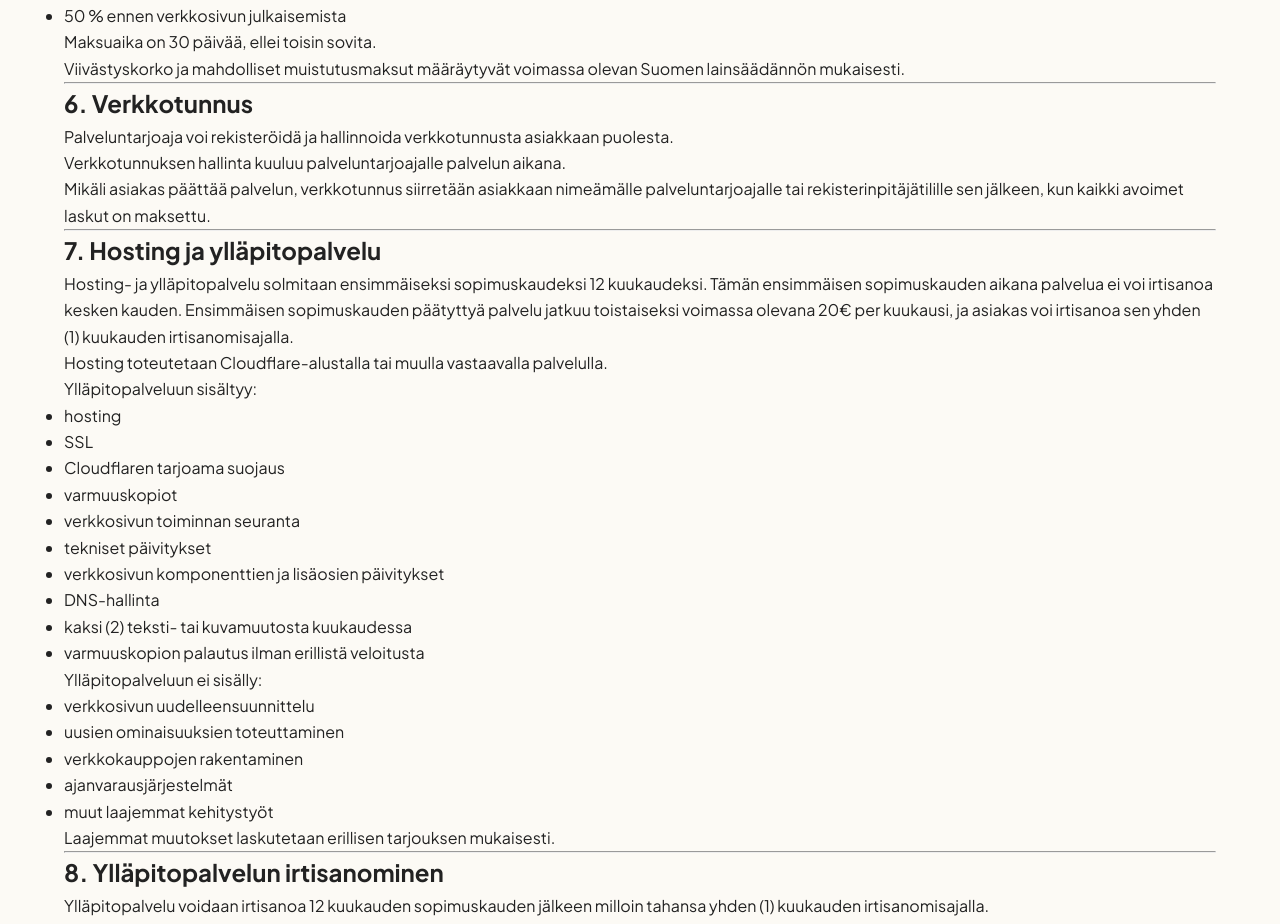
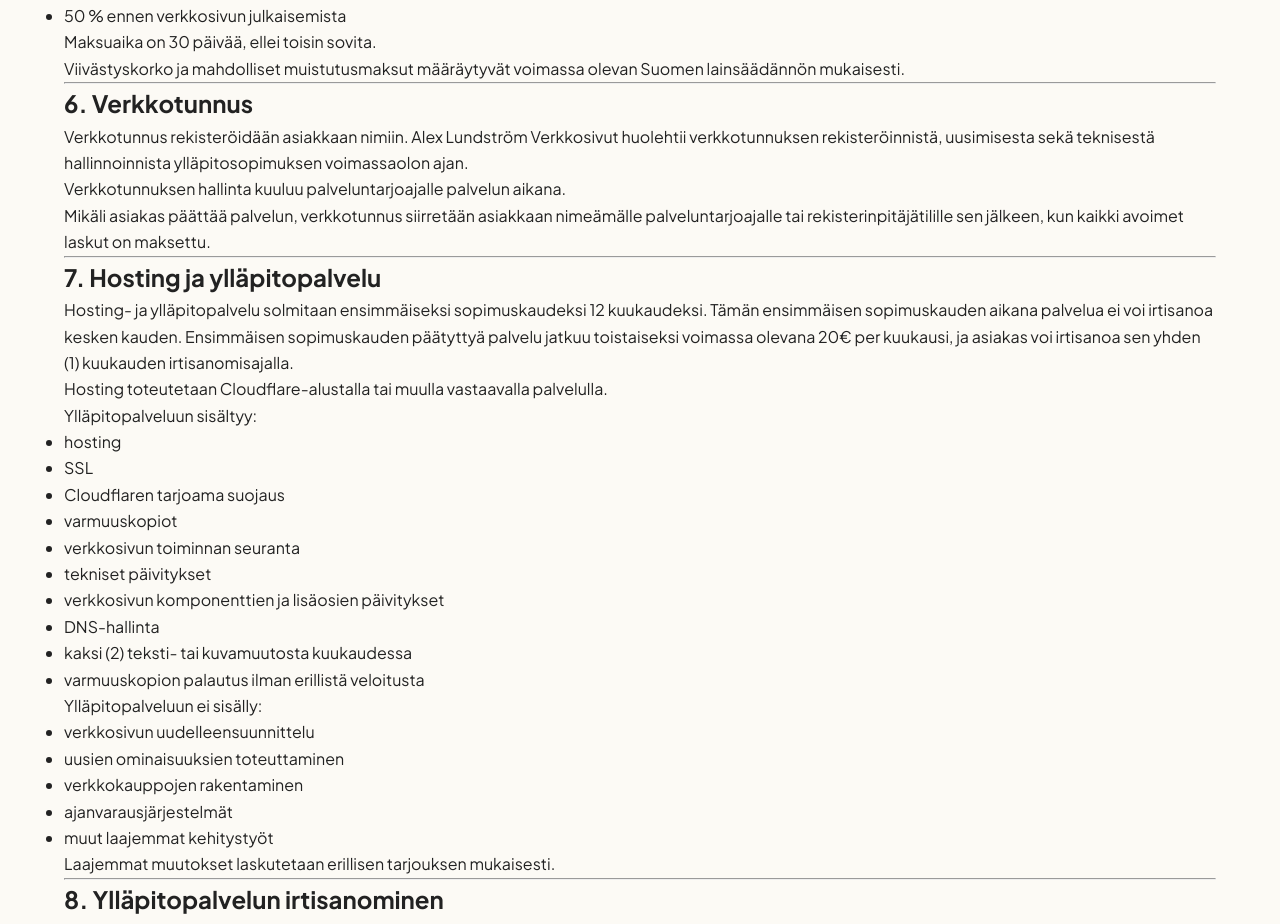
Before and after one commit to AlexLundstrom/alex-lundstrom-websites, a website: page public/palveluehdot/index.html in a window 1280 px wide. Shown: the part 1483-2407 px from the top of the page. Drawn offline with Linux system fonts and the light colour scheme.

Commit message:
Update term domain

```diff
--- a/public/palveluehdot/index.html
+++ b/public/palveluehdot/index.html
@@ -133,7 +133,7 @@
 
         <section class="terms-section">
           <h2>6. Verkkotunnus</h2>
-          <p>Palveluntarjoaja voi rekisteröidä ja hallinnoida verkkotunnusta asiakkaan puolesta.</p>
+          <p>Verkkotunnus rekisteröidään asiakkaan nimiin. Alex Lundström Verkkosivut huolehtii verkkotunnuksen rekisteröinnistä, uusimisesta sekä teknisestä hallinnoinnista ylläpitosopimuksen voimassaolon ajan.</p>
           <p>Verkkotunnuksen hallinta kuuluu palveluntarjoajalle palvelun aikana.</p>
           <p>Mikäli asiakas päättää palvelun, verkkotunnus siirretään asiakkaan nimeämälle palveluntarjoajalle tai rekisterinpitäjätilille sen jälkeen, kun kaikki avoimet laskut on maksettu.</p>
         </section>
```
